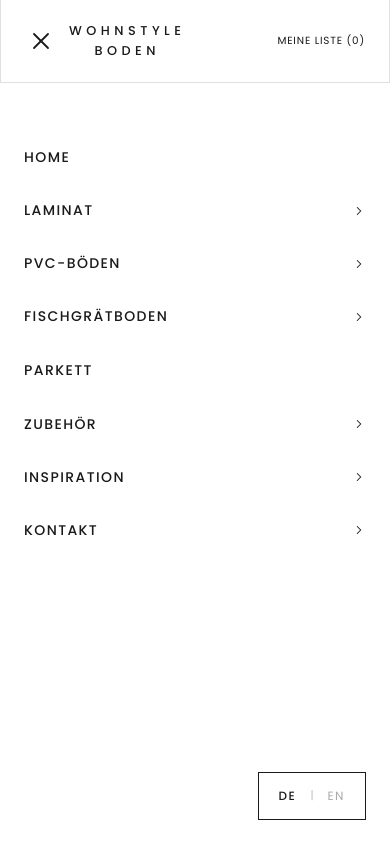
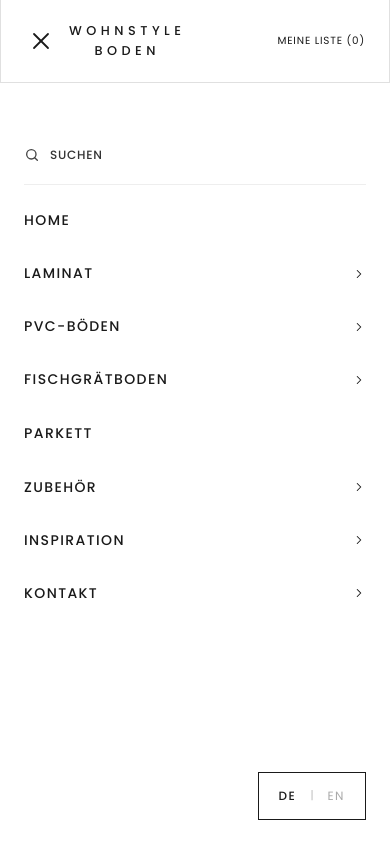
Before and after one commit to wohnstyleboden/wohnstyleboden, a plain HTML site: page index.html in a window 390 px wide. Both pictures are taken after a click on the button "Menu". Shown: the top 843 px of the page. Drawn offline with Linux system fonts and the light colour scheme; no server answers; a web font is replaced by a local one.

Commit message:
Fix search on index.html: add search row to hardcoded mobile menu

```diff
--- a/index.html
+++ b/index.html
@@ -236,6 +236,12 @@
     <div class="mobile-menu" id="mobileMenu">
 
     <div class="mob-panel" id="mobMainPanel">
+      <div class="mob-search-row">
+        <button class="mob-search-btn" onclick="openNavSearch()" aria-label="Search">
+          <svg width="16" height="16" viewBox="0 0 24 24" fill="none" stroke="#444" stroke-width="2" stroke-linecap="round"><circle cx="11" cy="11" r="7"/><path d="m20 20-4.35-4.35"/></svg>
+          <span data-i18n="nav.search">Suchen</span>
+        </button>
+      </div>
       <div class="mob-panel-scroll">
       <a class="mob-main-link" href="index.html" data-i18n="nav.home">Home</a>
       <button class="mob-main-link" onclick="mobOpenSub('mobSubLaminaat', this)"><span data-i18n="nav.laminaat">Laminaat</span><svg width="14" height="14" viewBox="0 0 24 24" fill="none"><path d="M9 6l6 6-6 6" stroke="currentColor" stroke-width="1.8" stroke-linecap="round" stroke-linejoin="round"/></svg></button>
--- a/js/nav.js
+++ b/js/nav.js
@@ -214,13 +214,13 @@
     style.textContent = SEARCH_CSS;
     document.head.appendChild(style);
 
-    // Inject nav after navbar-wrap
+    // Inject nav after navbar-wrap (only if mobileMenu not already in HTML)
     var navbarWrap = document.querySelector('.navbar-wrap');
     if (navbarWrap && !document.getElementById('mobileMenu')) {
       navbarWrap.insertAdjacentHTML('afterend', NAV_HTML);
     }
 
-    // Inject search overlay
+    // Always inject search overlay
     if (!document.getElementById('searchOverlay')) {
       document.body.insertAdjacentHTML('beforeend', SEARCH_HTML);
     }
```
